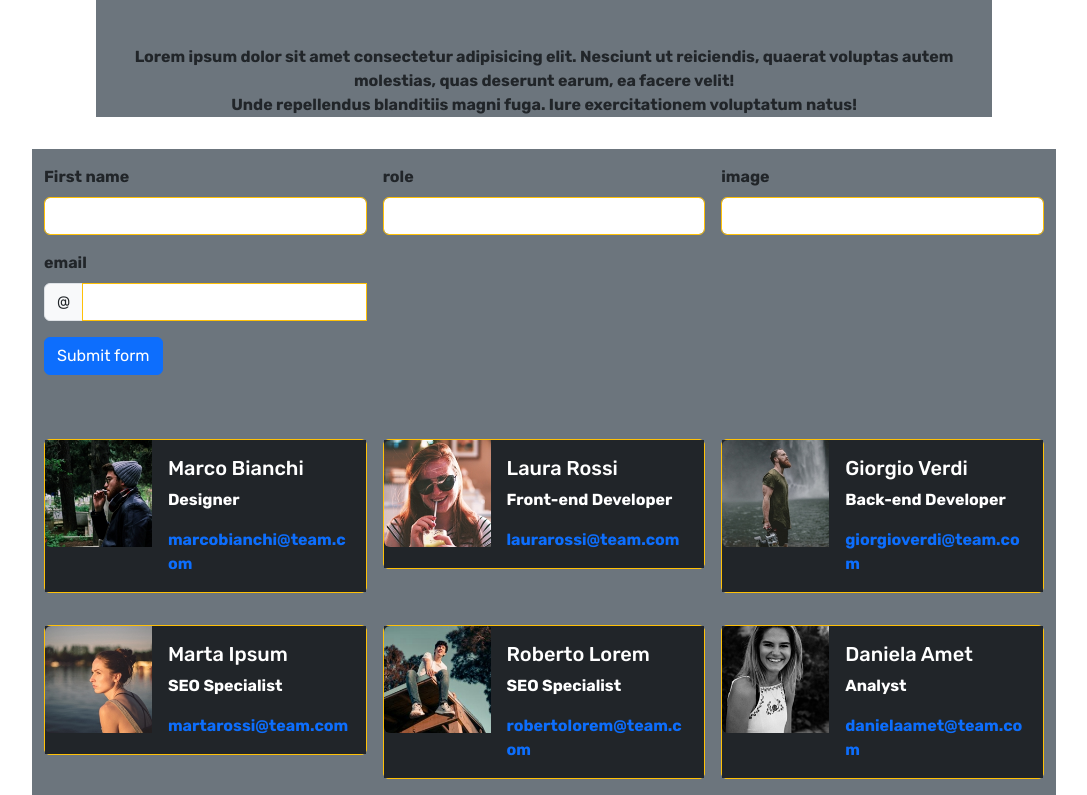
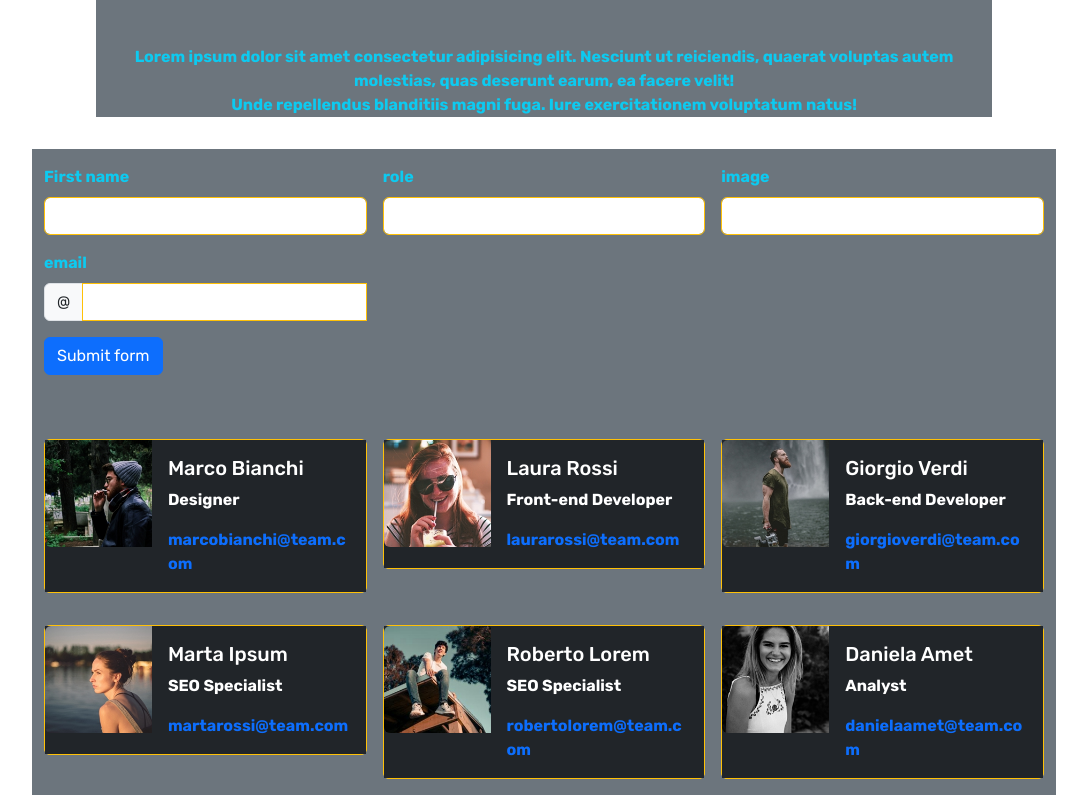
Before and after one commit to LuigiSerra91/js-our-team, a plain HTML site: page index.html in a window 1280 px wide. Shown: the part 51-846 px from the top of the page, without its empty margins (96-1183 px from the left). Drawn offline with nearby package versions, Linux system fonts and the light colour scheme.

Commit message:
fix_color

```diff
--- a/index.html
+++ b/index.html
@@ -13,12 +13,12 @@
 <body>
     <header class="text-center mb-5 bg-secondary">
         <h1 id="title" class="text-warning mb-5">Meet our Team</h1>
-        <p>Lorem ipsum dolor sit amet consectetur adipisicing elit. Nesciunt ut reiciendis, quaerat voluptas autem molestias, quas deserunt earum, ea facere velit! <br>
+        <p class="text-info">Lorem ipsum dolor sit amet consectetur adipisicing elit. Nesciunt ut reiciendis, quaerat voluptas autem molestias, quas deserunt earum, ea facere velit! <br>
            Unde repellendus blanditiis magni fuga. Iure exercitationem voluptatum natus!</p>
     </header>
     <main class="">
 
-        <div class="container bg-secondary">
+        <div class="container bg-secondary text-info">
             <form class="row g-3 needs-validation" novalidate>
               <div class="col-md-4">
                 <label for="validationCustom01" class="form-label">First name</label>
```
